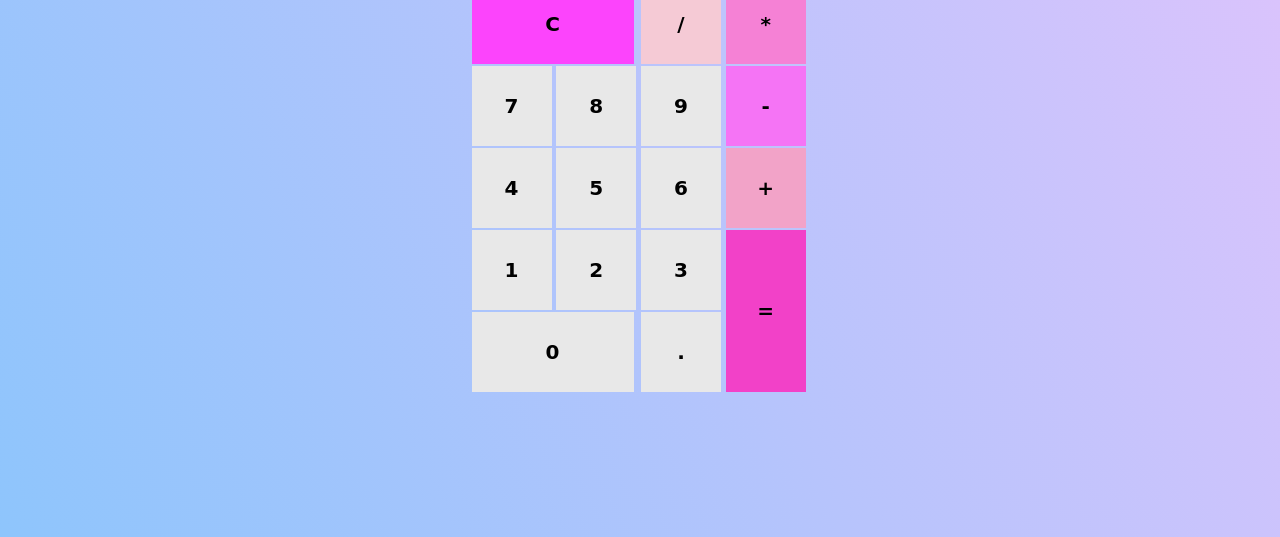
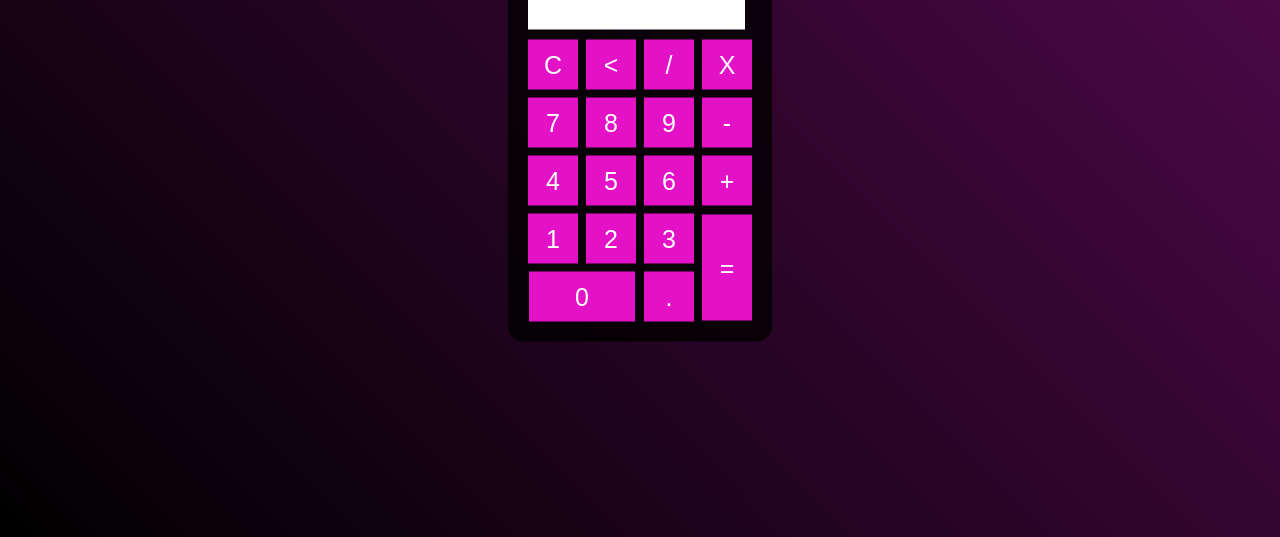
Before and after one commit to Araujopuyanawa/calc, a plain HTML site: page index.html in a window 1280 px wide. Shown: the part 263-800 px from the top of the page. Drawn offline with Linux system fonts and the light colour scheme.

Commit message:
calculadora pronta

```diff
--- a/index.html
+++ b/index.html
@@ -1,40 +1,54 @@
 <!DOCTYPE html>
-<html lang="pt-br">
+<html lang="en">
 
 <head>
     <meta charset="UTF-8">
     <meta name="viewport" content="width=device-width, initial-scale=1.0">
-    <link rel="stylesheet" href="./style.css">
     <title>Calculadora</title>
+    <link rel="stylesheet" href="./style.css"
 </head>
 
 <body>
+    <div class="fundo">
+        <h1>Naira Araújo</h1>
+        <div class="calculadora">
+            <h1>Calculadora</h1>
+            <p id="resultado"></p>
+            <table>
+                <tr>
+                    <td><button class="botao" onclick="clean()">C</button></td>
+                    <td><button class="botao" onclick="back()"><</button></td>
+                    <td><button class="botao" onclick="insert('/')">/</button></td>
+                    <td><button class="botao" onclick="insert('*')">X</button></td>
+                </tr>
+                <tr>
+                    <td><button class="botao" onclick="insert('7')">7</button></td>
+                    <td><button class="botao" onclick="insert('8')">8</button></td>
+                    <td><button class="botao" onclick="insert('9')">9</button></td>
+                    <td><button class="botao" onclick="insert('-')">-</button></td>
+                </tr>
+                <tr>
+                    <td><button class="botao" onclick="insert('4')">4</button></td>
+                    <td><button class="botao" onclick="insert('5')">5</button></td>
+                    <td><button class="botao" onclick="insert('6')">6</button></td>
+                    <td><button class="botao" onclick="insert('+')">+</button></td>
+                </tr>
+                <tr>
+                    <td><button class="botao" onclick="insert('1')">1</button></td>
+                    <td><button class="botao" onclick="insert('2')">2</button></td>
+                    <td><button class="botao" onclick="insert('3')">3</button></td>
+                    <td rowspan="2"><button class="botao" style="height: 106px;" onclick="calcular()">=</button></td>
+                </tr>
+                <tr>
+                    <td colspan="2"><button class="botao" style="width: 106px;" onclick="insert('0')">0</button></td>
+                    <td><button class="botao" onclick="insert('.')">.</button></td>
+                </tr>
+            </table>
+        </div>
+    </div>
+    <script src="./script.js">
 
-    <form class="calculadora" name="calculadora">
-
-        <input class="tela" type="text" name="texto" readonly="">
-
-        <span class="num limpar" onclick="document.calculadora.texto.value =''">C</span>
-        <span class="num dividir" onclick="document.calculadora.texto.value +='/'">/</span>
-        <span class="num vezes" onclick="document.calculadora.texto.value +='*'">*</span>
-        <span class="num" onclick="document.calculadora.texto.value +='7'">7</span>
-        <span class="num" onclick="document.calculadora.texto.value +='8'">8</span>
-        <span class="num" onclick="document.calculadora.texto.value +='9'">9</span>
-        <span class="num menos" onclick="document.calculadora.texto.value +='-'">-</span>
-        <span class="num" onclick="document.calculadora.texto.value +='4'">4</span>
-        <span class="num" onclick="document.calculadora.texto.value +='5'">5</span>
-        <span class="num" onclick="document.calculadora.texto.value +='6'">6</span>
-        <span class="num mais" onclick="document.calculadora.texto.value +='+'">+</span>
-        <span class="num" onclick="document.calculadora.texto.value +='1'">1</span>
-        <span class="num" onclick="document.calculadora.texto.value +='2'">2</span>
-        <span class="num" onclick="document.calculadora.texto.value +='3'">3</span>
-        <span class="num igual" onclick="document.calculadora.texto.value = eval(calculadora.texto.value)">=</span>
-        <span class="num zero" onclick="document.calculadora.texto.value +='0'">0</span>
-        <span class="num" onclick="document.calculadora.texto.value +='.'">.</span>
-
-
-    </form>
-    <script src="./script.js"></script>
+    </script>
 </body>
 
 </html>
--- a/script.js
+++ b/script.js
@@ -0,0 +1,24 @@
+function insert(num) {
+    var numero = document.getElementById('resultado').innerHTML;
+    document.getElementById('resultado').innerHTML = numero + num;
+}
+
+function clean() {
+    document.getElementById('resultado').innerHTML = "";
+}
+
+function back() {
+    var resultado = document.getElementById('resultado').innerHTML;
+    document.getElementById('resultado').innerHTML = resultado.substring(0, resultado.length - 1);
+}
+
+function calcular() {
+    var resultado = document.getElementById('resultado').innerHTML;
+    if (resultado) {
+        var promptt = eval(resultado);
+        alert(resultado + " = " + promptt)
+        document.getElementById('resultado').innerHTML = promptt;
+    } else {
+        document.getElementById('resultado').innerHTML = "Nada...";
+    }
+}
--- a/style.css
+++ b/style.css
@@ -1,83 +1,48 @@
 * {
     margin: 0;
     padding: 0;
-    box-sizing: border-box;
-    font-family: 'Oxanium', cursive;
 }
 
-body {
-    display: flex;
-    justify-content: center;
-    align-items: center;
-    min-height: 100vh;
-    background-color: #8EC5FC;
-    background-image: linear-gradient(62deg, #8EC5FC 0%, #E0C3FC 100%);
+.fundo {
+    background-image: linear-gradient(45deg, black, rgb(85, 9, 80));
+    height: 100vh;
+    color: rgb(234, 228, 233);
+    font-family: Arial, Helvetica, sans-serif;
+    text-align: center;
 }
 
 .calculadora {
-    position: relative;
-    display: grid;
-    grid-gap: 2px;
+    position: absolute;
+    background-color: rgba(0, 0, 0, 0.8);
+    top: 50%;
+    left: 50%;
+    transform: translate(-50%, -50%);
+    border-radius: 15px;
+    padding: 15px;
 }
 
-.calculadora .tela {
-    grid-column: span 4;
-    height: 100px;
-    text-align: right;
+.botao {
+    width: 50px;
+    height: 50px;
+    font-size: 25px;
+    cursor: pointer;
+    margin: 3px;
+    background-color: rgb(227, 18, 199);
     border: none;
-    outline: none;
-    padding: 10px;
-    font-size: 25px;
+    color: #fff;
 }
 
-.calculadora span {
-    display: grid;
-    width: 80px;
-    height: 80px;
-    color: #000;
-    font-size: 20px;
-    font-weight: bold;
-    text-align: center;
-    line-height: 80px;
-    background-color: #e8e8e8;
-    user-select: none;
+.botao:hover {
+    background-color: black;
 }
 
-.calculadora span:active {
-    background-color: #F5CAD5;
-    font-size: 45px;
+#resultado {
+    background-color: white;
+    width: 207px;
+    height: 30px;
+    margin: 5px;
+    font-size: 25px;
+    color: black;
+    text-align: right;
+    padding: 5px;
 }
-
-.calculadora span.limpar {
-    grid-column: span 2;
-    width: 162px;
-    background-color: #FC44FC;
-}
-
-.calculadora span.igual {
-    grid-row: span 2;
-    height: 162px;
-    line-height: 162px;
-    background-color: #F241C8;
-}
-
-.calculadora span.zero {
-    grid-column: span 2;
-    width: 162px;
-}
-
-.calculadora span.mais {
-    background-color: #F2A3C8;
-}
-
-.calculadora span.menos {
-    background-color: #F574F5;
-}
-
-.calculadora span.vezes {
-    background-color: #F581D5;
-}
-
-.calculadora span.dividir {
-    background-color: #F5CAD5;
-}
```
